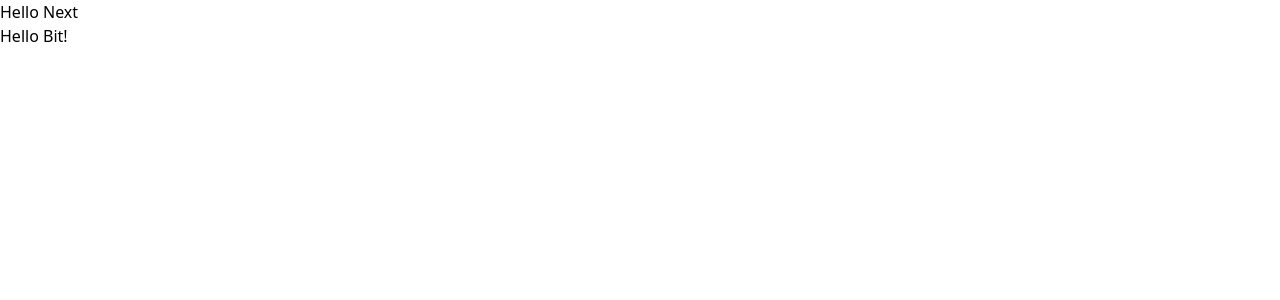
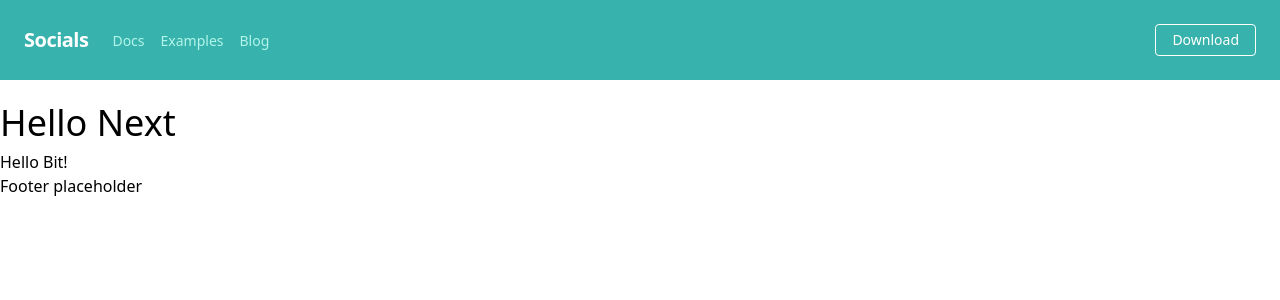
Before and after one commit to V1RE/Socials, a Next.js app: page / in a window 1280 px wide. Shown: the top 300 px of the page. Built offline with nearby package versions, Linux system fonts and the light colour scheme.

Commit message:
Setup basic layout

```diff
--- /dev/null
+++ b/components/Layout.tsx
@@ -0,0 +1,26 @@
+import Head from "next/head";
+import React from "react";
+import Nav from "./Nav";
+
+const Layout = ({ children }) => {
+  return (
+    <div className="flex flex-col min-h-full">
+      <Head>
+        <title>Socials</title>
+        <link rel="icon" href="/favicon.ico" />
+      </Head>
+
+      <header className="sticky top-0 mb-4">
+        <Nav />
+      </header>
+
+      <main>
+        <div className="container mx-auto">{children}</div>
+      </main>
+
+      <footer className="mt-auto">Footer placeholder</footer>
+    </div>
+  );
+};
+
+export default Layout;
--- /dev/null
+++ b/components/Nav.tsx
@@ -0,0 +1,62 @@
+import React from "react";
+import Link from "next/link";
+
+const Nav = () => {
+  return (
+    <nav className="flex flex-wrap items-center justify-between p-6 bg-teal-500">
+      <div className="flex items-center flex-shrink-0 mr-6 text-white">
+        <Link href="/">
+          <a>
+            <span className="text-xl font-semibold tracking-tight">
+              Socials
+            </span>
+          </a>
+        </Link>
+      </div>
+      <div className="block lg:hidden">
+        <button className="flex items-center px-3 py-2 text-teal-200 border border-teal-400 rounded hover:text-white hover:border-white">
+          <svg
+            className="w-3 h-3 fill-current"
+            viewBox="0 0 20 20"
+            xmlns="http://www.w3.org/2000/svg"
+          >
+            <title>Menu</title>
+            <path d="M0 3h20v2H0V3zm0 6h20v2H0V9zm0 6h20v2H0v-2z" />
+          </svg>
+        </button>
+      </div>
+      <div className="flex-grow block w-full lg:flex lg:items-center lg:w-auto">
+        <div className="text-sm lg:flex-grow">
+          <a
+            href="#responsive-header"
+            className="block mt-4 mr-4 text-teal-200 lg:inline-block lg:mt-0 hover:text-white"
+          >
+            Docs
+          </a>
+          <a
+            href="#responsive-header"
+            className="block mt-4 mr-4 text-teal-200 lg:inline-block lg:mt-0 hover:text-white"
+          >
+            Examples
+          </a>
+          <a
+            href="#responsive-header"
+            className="block mt-4 text-teal-200 lg:inline-block lg:mt-0 hover:text-white"
+          >
+            Blog
+          </a>
+        </div>
+        <div>
+          <a
+            href="#"
+            className="inline-block px-4 py-2 mt-4 text-sm leading-none text-white border border-white rounded hover:border-transparent hover:text-teal-500 hover:bg-white lg:mt-0"
+          >
+            Download
+          </a>
+        </div>
+      </div>
+    </nav>
+  );
+};
+
+export default Nav;
--- a/pages/index.tsx
+++ b/pages/index.tsx
@@ -1,18 +1,11 @@
-import Head from "next/head";
 import Card from "../components/Card";
+import Layout from "../components/Layout";
 
 export default function Home() {
   return (
-    <div>
-      <Head>
-        <title>Socials</title>
-        <link rel="icon" href="/favicon.ico" />
-      </Head>
-
-      <main>
-        <h1>Hello Next</h1>
-        <Card />
-      </main>
-    </div>
+    <Layout>
+      <h1 className="text-4xl">Hello Next</h1>
+      <Card />
+    </Layout>
   );
 }
```
